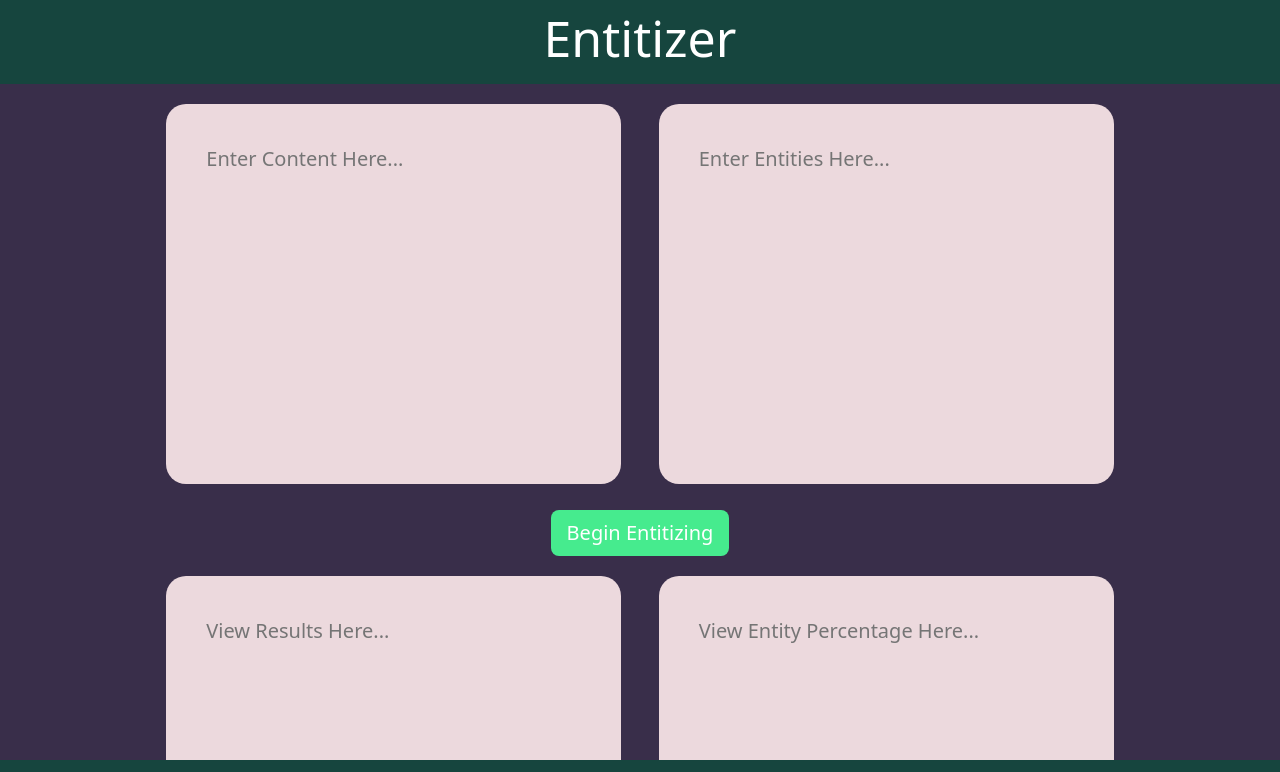
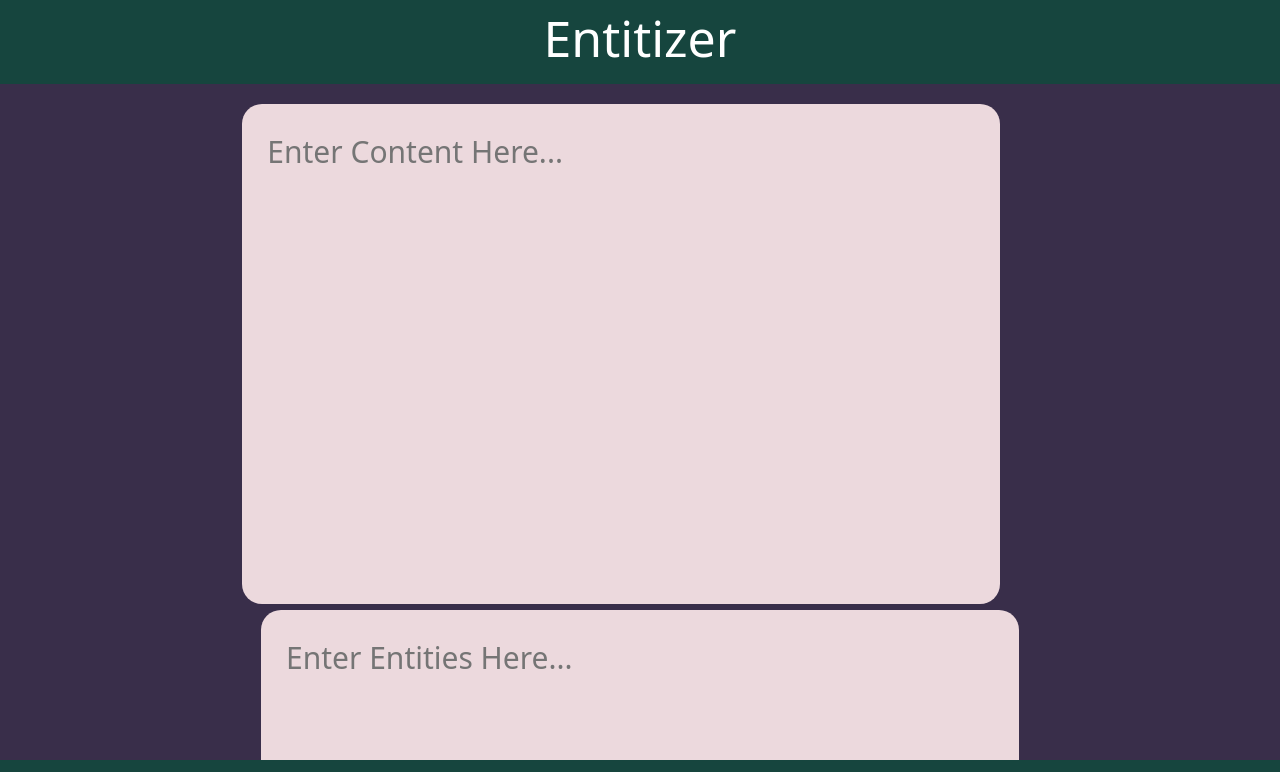
Before and after one commit to pmwritershark/entitizer, a React (Create React App) app: page / in a window 1280 px wide. Shown: the top 772 px of the page. Built offline with nearby package versions, Linux system fonts and the light colour scheme; the HTML template or start-up script is replaced by a standard one.

Commit message:
Update DisplayBox.jsx

```diff
--- a/src/components/DisplayBox.jsx
+++ b/src/components/DisplayBox.jsx
@@ -5,14 +5,14 @@ const textAreaStyle={
     resize:"none",
     border:"none",
     borderRadius:"20px",
-    padding: "40px",
+    padding: "25px",
     backgroundColor:"#ecd9dd",
-    fontSize:"20px"
+    fontSize:"30px"
 }
 
 function DisplayBox(props){
     return(
-        <textarea id={props.id} rows="10" cols="30" placeholder={props.placeholder} style={textAreaStyle}></textarea>
+        <textarea id={props.id} rows="10" cols="40" placeholder={props.placeholder} style={textAreaStyle}></textarea>
 
     );
 };
```
